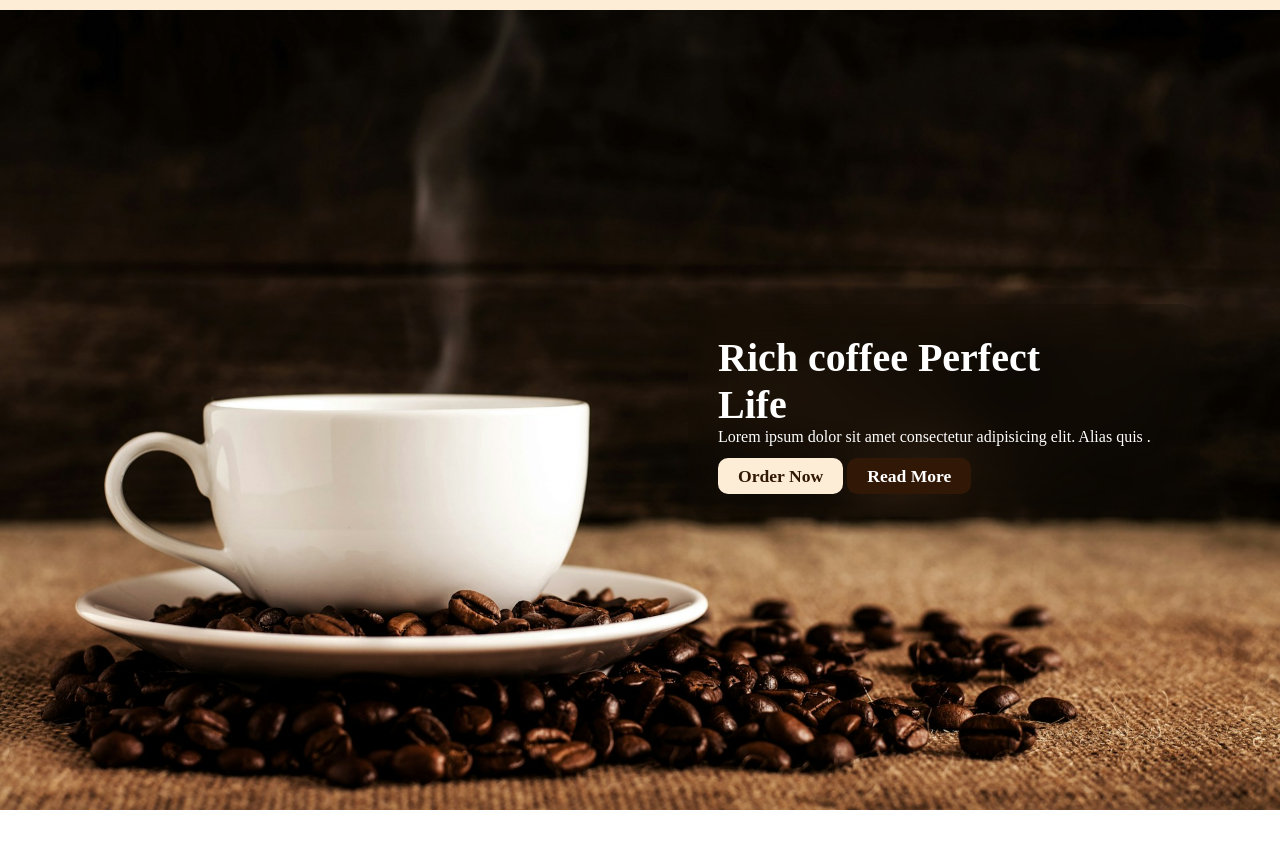
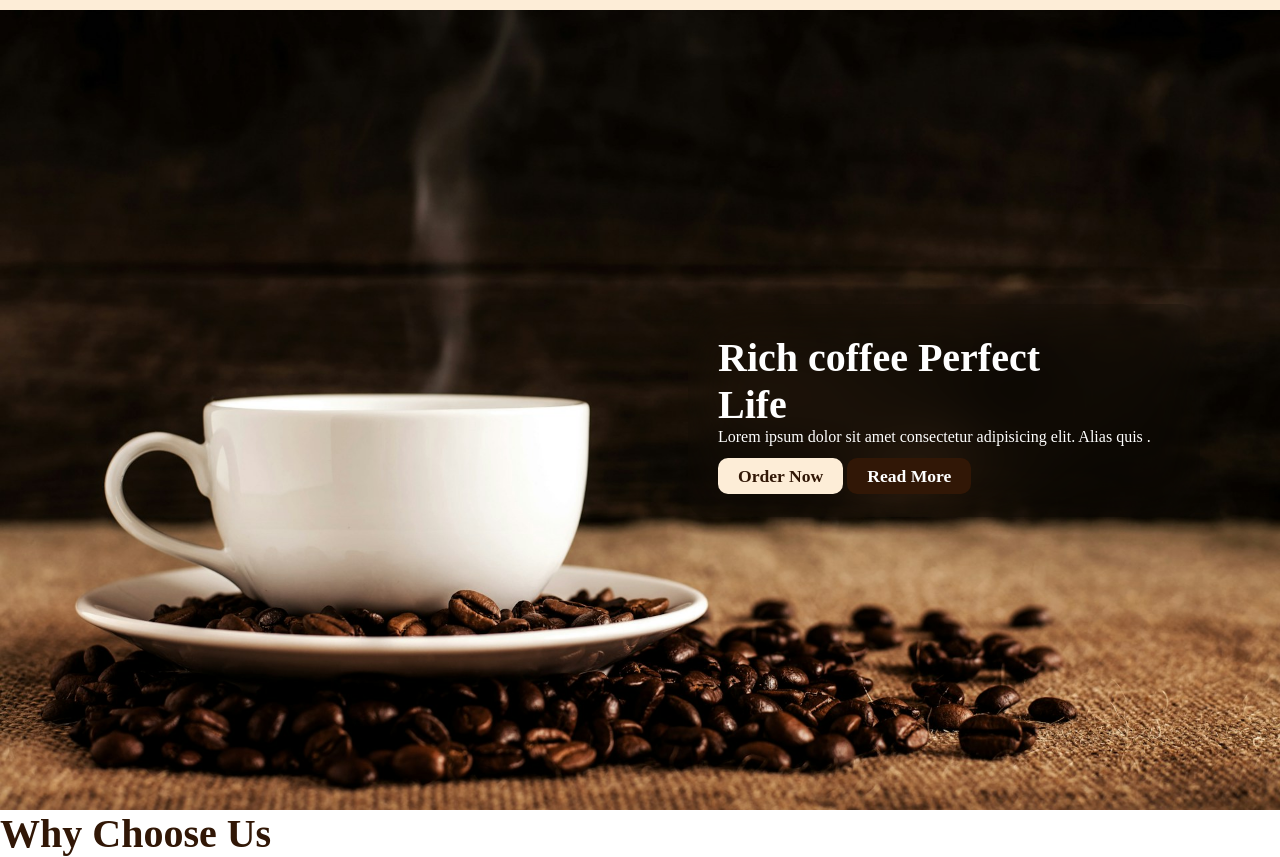
Before and after one commit to zinoo-dez/Coffee-shop, a plain HTML site: page index.html in a window 1280 px wide. Shown: the part 80-937 px from the top of the page. Before the commit the page ends 890 px from the top, so only its background shows below. Drawn offline with Linux system fonts and the light colour scheme.

```diff
--- a/css/media-query.css
+++ b/css/media-query.css
@@ -53,4 +53,7 @@
           margin: auto;
      }
 
+     .about-us_container {
+          flex-wrap: wrap;
+     }
 }
--- a/index.html
+++ b/index.html
@@ -39,7 +39,10 @@
     </div>
   </header>
   <main>
-    <section id="about"></section>
+    <section id="about-us" class="about-us">
+      <h2 class="title">Why Choose Us</h2>
+
+    </section>
     <section id="menu"></section>
     <section id="service"></section>
     <section id="contact"></section>
```
